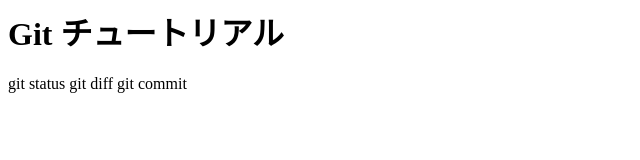
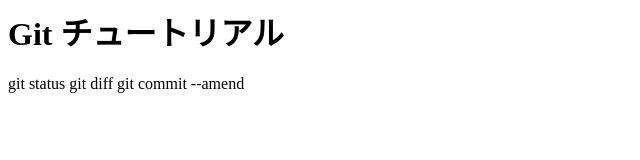
Before and after one commit to kg534/git_tutorial, a plain HTML site: page index.html in a window 1280 px wide. Shown: the full height of the page, 0-640 px from the left. Drawn offline with Linux system fonts and the light colour scheme.

Commit message:
git commit --amend

```diff
--- a/index.html
+++ b/index.html
@@ -1,4 +1,4 @@
 <h1>Git チュートリアル</h1>
 <g>git status</g>
 <g>git diff</g>
-<g>git commit</g>
+<g>git commit --amend</g>
```
